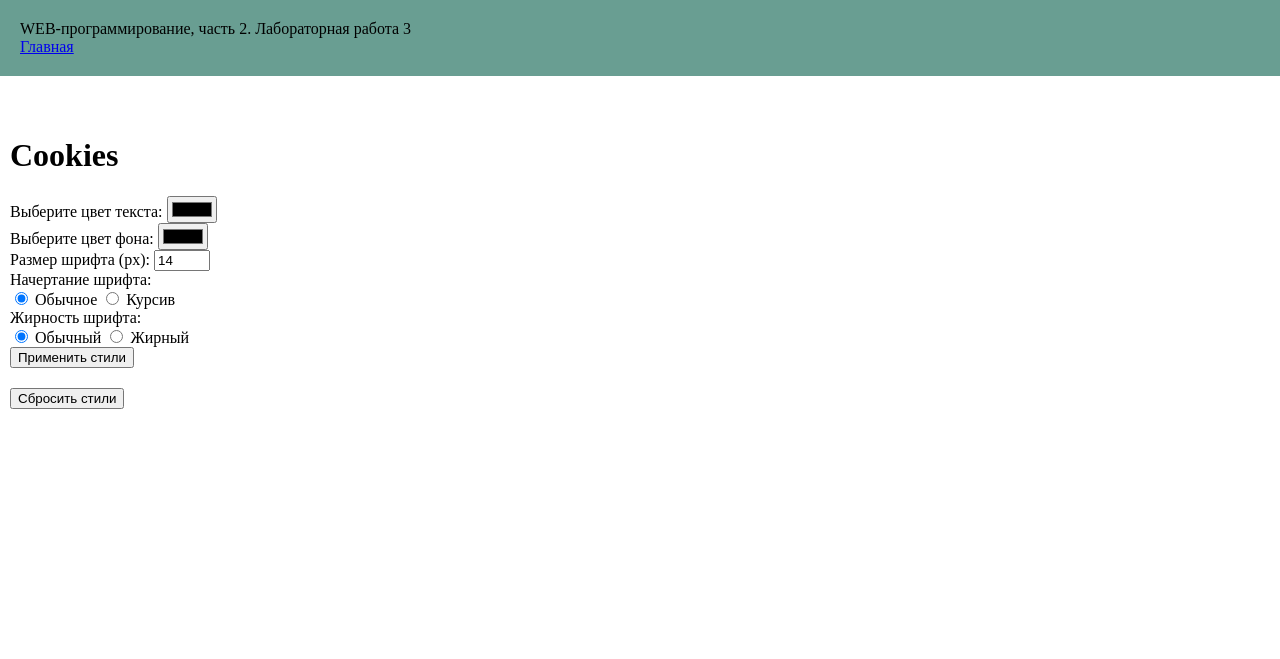
After one commit to Viktor636/web-back-labs, a Flask app: page /lab3/settings in a window 1280 px wide. The commit adds this page. Shown: the top 659 px of the page. Run offline with Flask 3, Linux system fonts and the light colour scheme.

Commit message:
Настройки отображения

```diff
--- a/lab3.py
+++ b/lab3.py
@@ -85,3 +85,40 @@ def success():
                          price=price,
                          card=card,
                          name=name)
+
+
+@lab3.route('/lab3/settings')
+def settings():
+    color = request.args.get('color')
+    bg_color = request.args.get('bg_color')
+    font_size = request.args.get('font_size')
+    font_style = request.args.get('font_style')
+    font_weight = request.args.get('font_weight')
+
+    if color or bg_color or font_size or font_style or font_weight:
+        resp = make_response(redirect('/lab3/settings'))
+        if color:
+            resp.set_cookie('color', color)
+        if bg_color:
+            resp.set_cookie('bg_color', bg_color)
+        if font_size:
+            resp.set_cookie('font_size', font_size)
+        if font_style:
+            resp.set_cookie('font_style', font_style)
+        if font_weight:
+            resp.set_cookie('font_weight', font_weight)
+        return resp
+
+    color = request.cookies.get('color')
+    bg_color = request.cookies.get('bg_color')
+    font_size = request.cookies.get('font_size')
+    font_style = request.cookies.get('font_style')
+    font_weight = request.cookies.get('font_weight')
+
+    resp = make_response(render_template('lab3/settings.html',
+                                       color=color,
+                                       bg_color=bg_color,
+                                       font_size=font_size,
+                                       font_style=font_style,
+                                       font_weight=font_weight))
+    return resp
--- a/templates/base.html
+++ b/templates/base.html
@@ -11,6 +11,29 @@
     <link rel="icon" href="{{ url_for('static', filename='favicon-32x32.png') }}" type="image/png" sizes="32x32">
     <link rel="icon" href="{{ url_for('static', filename='favicon-16x16.png') }}" type="image/png" sizes="16x16">
     <link rel="apple-touch-icon" href="{{ url_for('static', filename='apple-touch-icon.png') }}">
+    <style>
+        body{
+            {% if request.cookies.get('color') %}
+            color: {{ request.cookies.get('color') }};
+            {% endif %}
+
+            {% if request.cookies.get('bg_color') %}
+            background-color: {{ request.cookies.get('bg_color') }};
+            {% endif %}
+
+            {% if request.cookies.get('font_size') %}
+            font-size: {{ request.cookies.get('font_size') }}px;
+            {% endif %}
+
+            {% if request.cookies.get('font_style') %}
+            font-style: {{ request.cookies.get('font_style') }};
+            {% endif %}
+
+            {% if request.cookies.get('font_weight') %}
+            font-weight: {{ request.cookies.get('font_weight') }};
+            {% endif %}
+        }
+    </style>
 </head>
 <body>
     <header>
--- a/templates/lab3/lab3.html
+++ b/templates/lab3/lab3.html
@@ -15,5 +15,6 @@
         <li><a href="/lab3/del_cookie">Куки</a></li>
         <li><a href="/lab3/form1">Форма</a></li>
         <li><a href="/lab3/order">Заказ напитка</a></li>
+        <li><a href="/lab3/settings">Отображение</a></li>
     </ol>
 {% endblock %}
--- /dev/null
+++ b/templates/lab3/settings.html
@@ -0,0 +1,55 @@
+{% extends "base.html" %}
+
+{% block lab %}Лабораторная работа 3{% endblock %}
+
+{% block main %}
+    <h1>Cookies</h1>
+    <form>
+        <div>
+            <label for="color">Выберите цвет текста:</label>
+            <input type="color" id="color" name="color" value="{{ color or '' }}">
+        </div>
+
+        <div>
+            <label for="bg_color">Выберите цвет фона:</label>
+            <input type="color" id="bg_color" name="bg_color" value="{{ bg_color or '' }}">
+        </div>
+
+        <div>
+            <label for="font_size">Размер шрифта (px):</label>
+            <input type="number" id="font_size" name="font_size" value="{{ font_size or '14' }}" min="8" max="72">
+        </div>
+
+        <div>
+            <label>Начертание шрифта:</label><br>
+            <input type="radio" id="font_style_normal" name="font_style" value="normal"
+                   {% if not font_style or font_style == 'normal' %}checked{% endif %}>
+            <label for="font_style_normal">Обычное</label>
+
+            <input type="radio" id="font_style_italic" name="font_style" value="italic"
+                   {% if font_style == 'italic' %}checked{% endif %}>
+            <label for="font_style_italic">Курсив</label>
+        </div>
+
+        <div>
+            <label>Жирность шрифта:</label><br>
+            <input type="radio" id="font_weight_normal" name="font_weight" value="normal"
+                   {% if not font_weight or font_weight == 'normal' %}checked{% endif %}>
+            <label for="font_weight_normal">Обычный</label>
+
+            <input type="radio" id="font_weight_bold" name="font_weight" value="bold"
+                   {% if font_weight == 'bold' %}checked{% endif %}>
+            <label for="font_weight_bold">Жирный</label>
+        </div>
+
+        <div>
+            <button type="submit">Применить стили</button>
+        </div>
+    </form>
+
+    <div style="margin-top: 20px;">
+        <a href="/lab3/settings?color=black&bg_color=white&font_size=14font_style=&font_weight=">
+            <button>Сбросить стили</button>
+        </a>
+    </div>
+{% endblock %}
```
